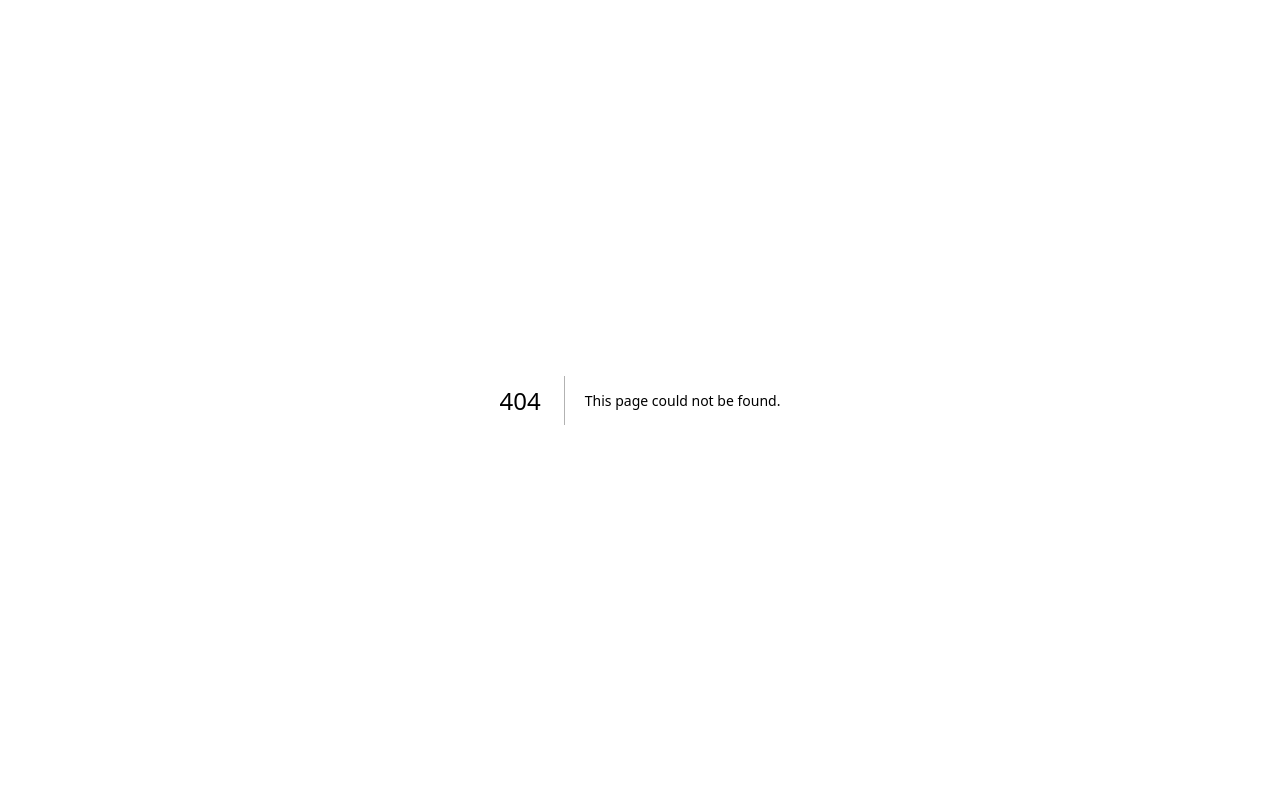
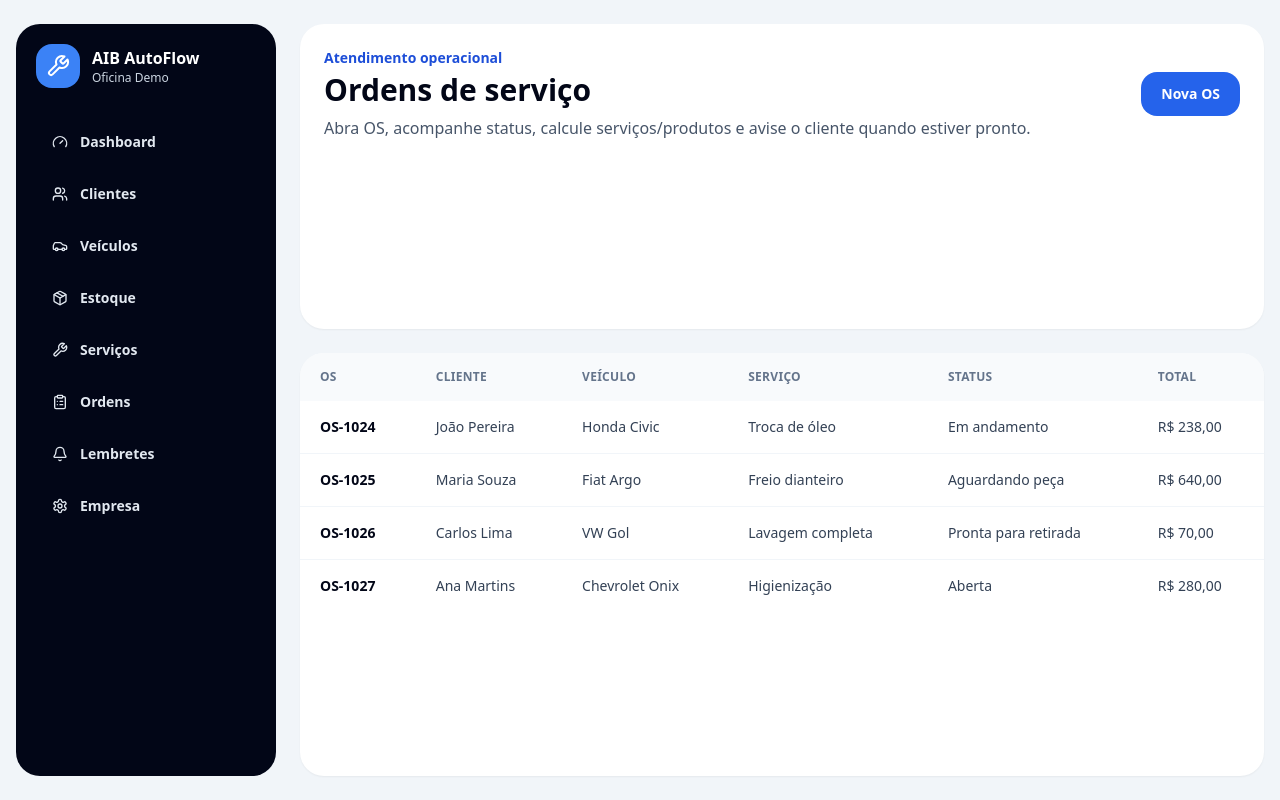
Before and after one commit to anjobrito/ajb-autoflow, a Next.js app: page /ordens-servico in a window 1280 px wide. Before the commit this address had no page. Built offline with nearby package versions, Linux system fonts and the light colour scheme.

Commit message:
feat: add work orders page

```diff
--- /dev/null
+++ b/app/ordens-servico/page.tsx
@@ -0,0 +1,24 @@
+import { AppShell } from "@/components/app-shell";
+import { DataTable } from "@/components/data-table";
+import { PageHeader } from "@/components/page-header";
+
+const rows = [
+  ["OS-1024", "João Pereira", "Honda Civic", "Troca de óleo", "Em andamento", "R$ 238,00"],
+  ["OS-1025", "Maria Souza", "Fiat Argo", "Freio dianteiro", "Aguardando peça", "R$ 640,00"],
+  ["OS-1026", "Carlos Lima", "VW Gol", "Lavagem completa", "Pronta para retirada", "R$ 70,00"],
+  ["OS-1027", "Ana Martins", "Chevrolet Onix", "Higienização", "Aberta", "R$ 280,00"],
+];
+
+export default function OrdensServicoPage() {
+  return (
+    <AppShell>
+      <PageHeader
+        eyebrow="Atendimento operacional"
+        title="Ordens de serviço"
+        description="Abra OS, acompanhe status, calcule serviços/produtos e avise o cliente quando estiver pronto."
+        actionLabel="Nova OS"
+      />
+      <DataTable columns={["OS", "Cliente", "Veículo", "Serviço", "Status", "Total"]} rows={rows} />
+    </AppShell>
+  );
+}
```
